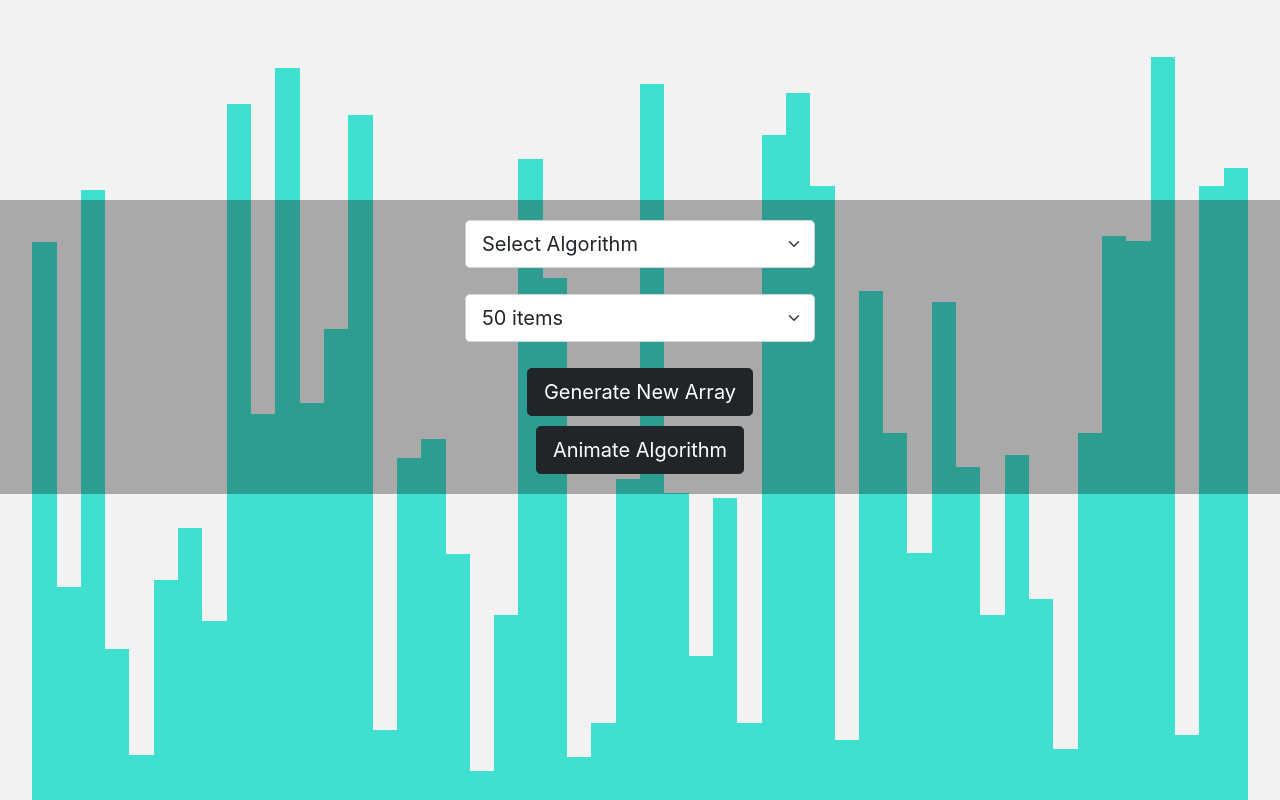
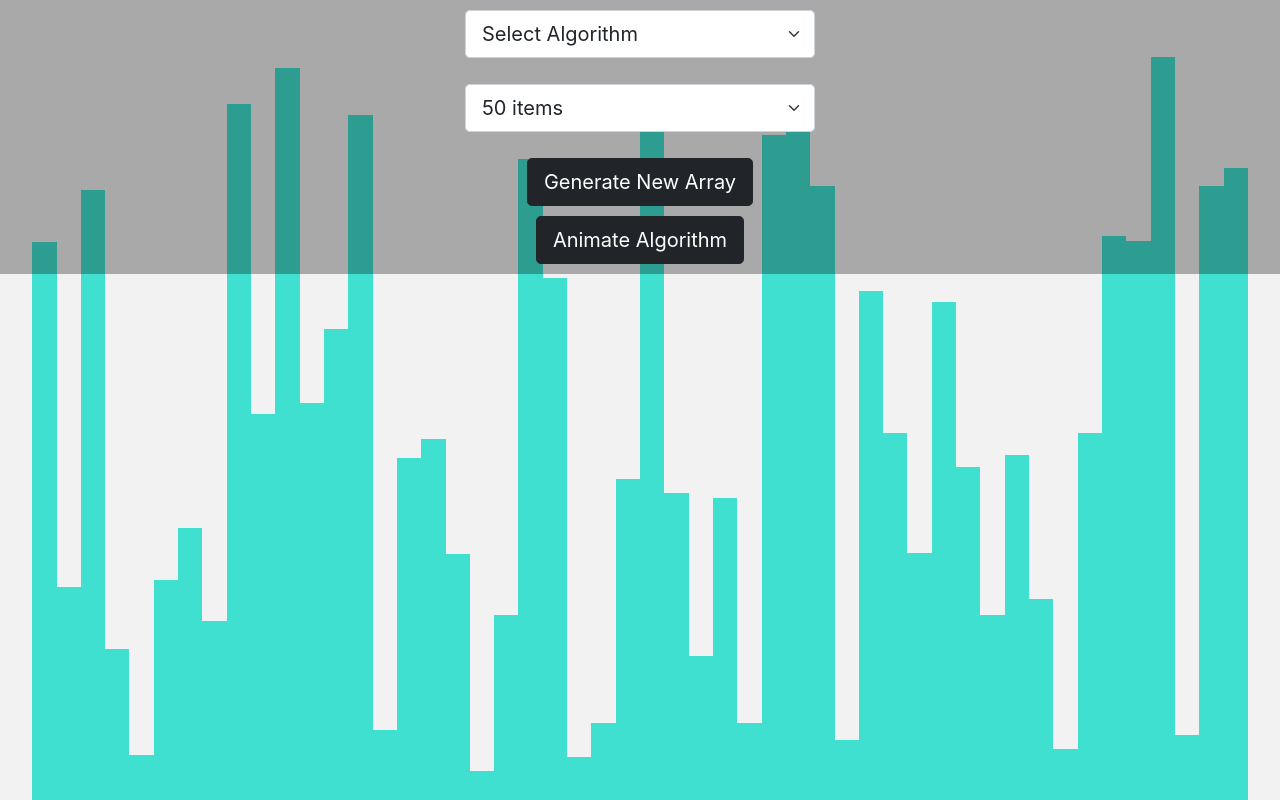
Before and after one commit to ssanjose/sortingalgovisualizertool, a React (Create React App) app: page / in a window 1280 px wide. Built offline with nearby package versions, Linux system fonts and the light colour scheme.

Commit message:
Corrected css for transition init div to top of page

```diff
--- a/src/SortingAlgoVisualizerTool/CSS/SortingVisualizer.css
+++ b/src/SortingAlgoVisualizerTool/CSS/SortingVisualizer.css
@@ -8,29 +8,51 @@
   }
 }
 
+#title-bar {
+  display: flex;
+  justify-content: center;
+  align-items: center;
+  color: white;
+  background-color: rgba(0, 0, 0, 0.5);
+  padding: 10px;
+}
+
+.exec {
+  position: absolute !important;
+  top: 0px;
+  width: 100%;
+}
+
+.init {
+  top: 25vh;
+  right: 0px;
+}
+
 #optionBar {
   position: absolute;
-  top: 25vh;
-  right: 0px;
   width: 100vw;
   min-width: 200px;
-  min-height: 100px;
   z-index: 1;
   background-color: rgba(0, 0, 0, 0.3);
-  padding: 10px;
+  padding: 0;
+  transition: top 0.5s;
+}
+
+#options {
+  width: 100%;
+  overflow: hidden;
+  transition: max-height 0.5s ease-in-out;
 }
 
 .hidden {
   /* animate hiding the content */
-  animation: fadeOut 0.5s;
-  animation-fill-mode: forwards;
-  display: none;
+  max-height: 0;
 }
 
 .shown {
   /* animate showing the content */
-  animation: showContent 0.5s;
-  display: block;
+  display: block !important;
+  min-height: fit-content;
 }
 
 #optionBar nav {
```
